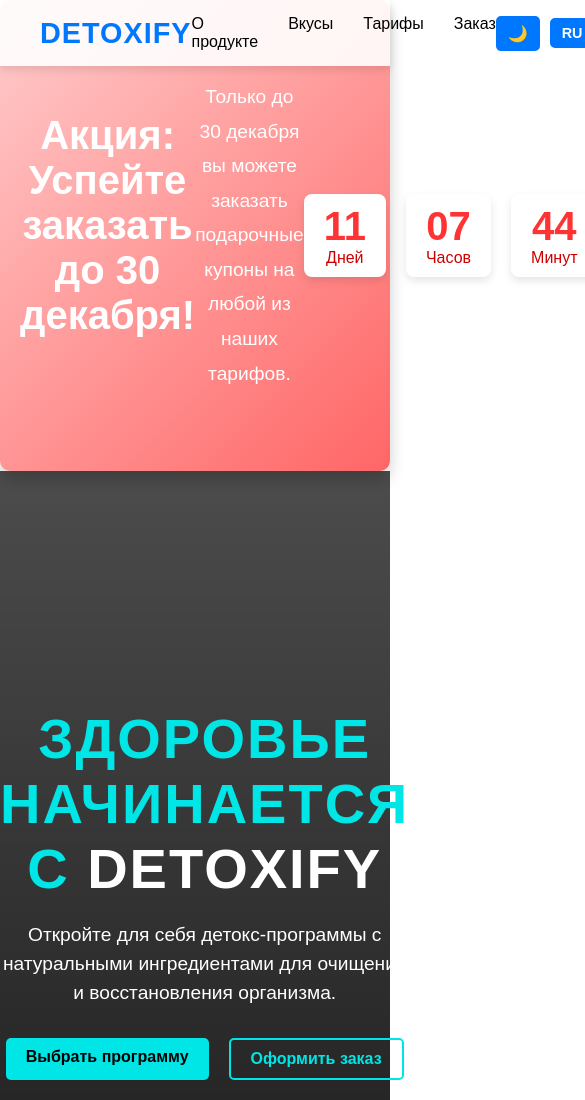
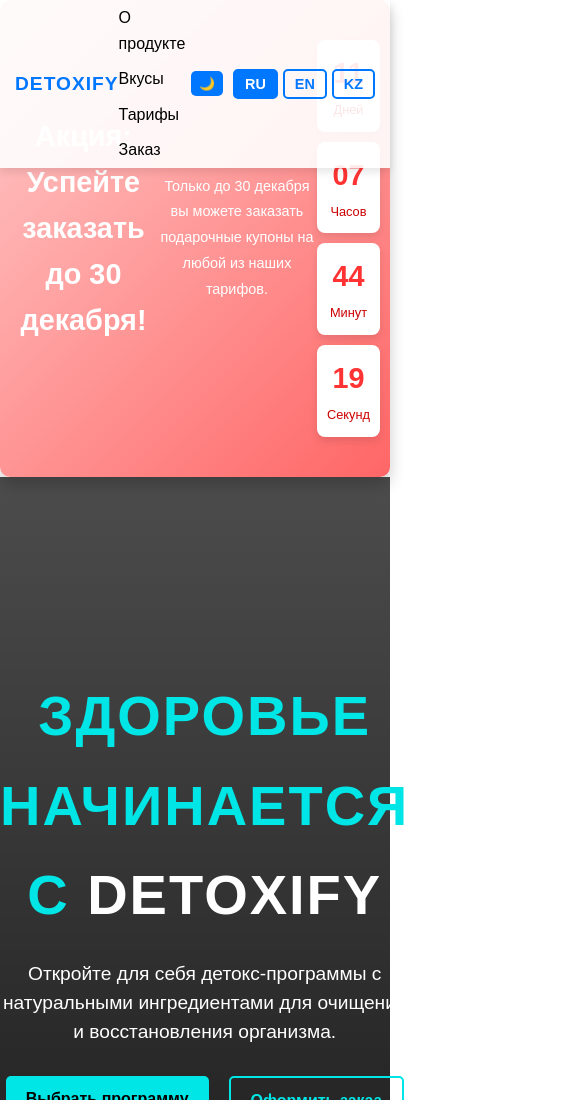
Before and after one commit to DetoxifyHealthy/detoxify.kz, a plain HTML site: page index.html in a window 390 px wide. Shown: the top 1100 px of the page, 585 px wide, since content can reach past the window. Drawn offline with Linux system fonts and the light colour scheme.

Commit message:
Изменил шапку CSS

```diff
--- a/styles.css
+++ b/styles.css
@@ -9,6 +9,7 @@
     font-family: 'Poppins', sans-serif;
     background-color: #ffffff;
     color: #000000;
+    line-height: 1.6;
 }
 
 /* Шапка */
@@ -110,6 +111,7 @@
     transform: scale(1.1);
 }
 
+/* Языковые кнопки */
 .language-select {
     display: flex;
     gap: 5px;
@@ -132,6 +134,8 @@
     background: #0077ff;
     color: #ffffff;
 }
+
+/* Промо-блок */
 .promotion {
     padding: 80px 20px;
     background: linear-gradient(135deg, #ffcccc, #ff6666);
@@ -155,6 +159,7 @@
     margin: 0 auto;
 }
 
+/* Таймер обратного отсчета */
 .countdown {
     display: flex;
     justify-content: center;
@@ -179,6 +184,96 @@
 .countdown-label {
     font-size: 1rem;
     color: #cc0000;
+}
+
+/* Адаптивные стили */
+@media (max-width: 768px) {
+    .header {
+        padding: 10px 20px;
+    }
+
+    .logo-text {
+        font-size: 1.5rem;
+    }
+
+    .menu-links {
+        flex-direction: column;
+        gap: 15px;
+    }
+
+    .btn-theme {
+        padding: 6px 10px;
+        font-size: 0.9rem;
+    }
+
+    .promotion h2 {
+        font-size: 2rem;
+    }
+
+    .promotion-text {
+        font-size: 1rem;
+    }
+
+    .countdown {
+        flex-direction: column;
+        gap: 15px;
+    }
+
+    .countdown-item {
+        padding: 10px;
+    }
+
+    .countdown-number {
+        font-size: 2rem;
+    }
+
+    .countdown-label {
+        font-size: 0.9rem;
+    }
+}
+
+@media (max-width: 480px) {
+    .header {
+        padding: 5px 15px;
+    }
+
+    .logo-text {
+        font-size: 1.2rem;
+    }
+
+    .menu-links {
+        flex-direction: column;
+        gap: 10px;
+    }
+
+    .btn-theme {
+        padding: 5px 8px;
+        font-size: 0.8rem;
+    }
+
+    .promotion {
+        padding: 40px 10px;
+    }
+
+    .promotion h2 {
+        font-size: 1.8rem;
+    }
+
+    .promotion-text {
+        font-size: 0.9rem;
+    }
+
+    .countdown {
+        gap: 10px;
+    }
+
+    .countdown-number {
+        font-size: 1.8rem;
+    }
+
+    .countdown-label {
+        font-size: 0.8rem;
+    }
 }
 
 /* Hero-блок */
```
